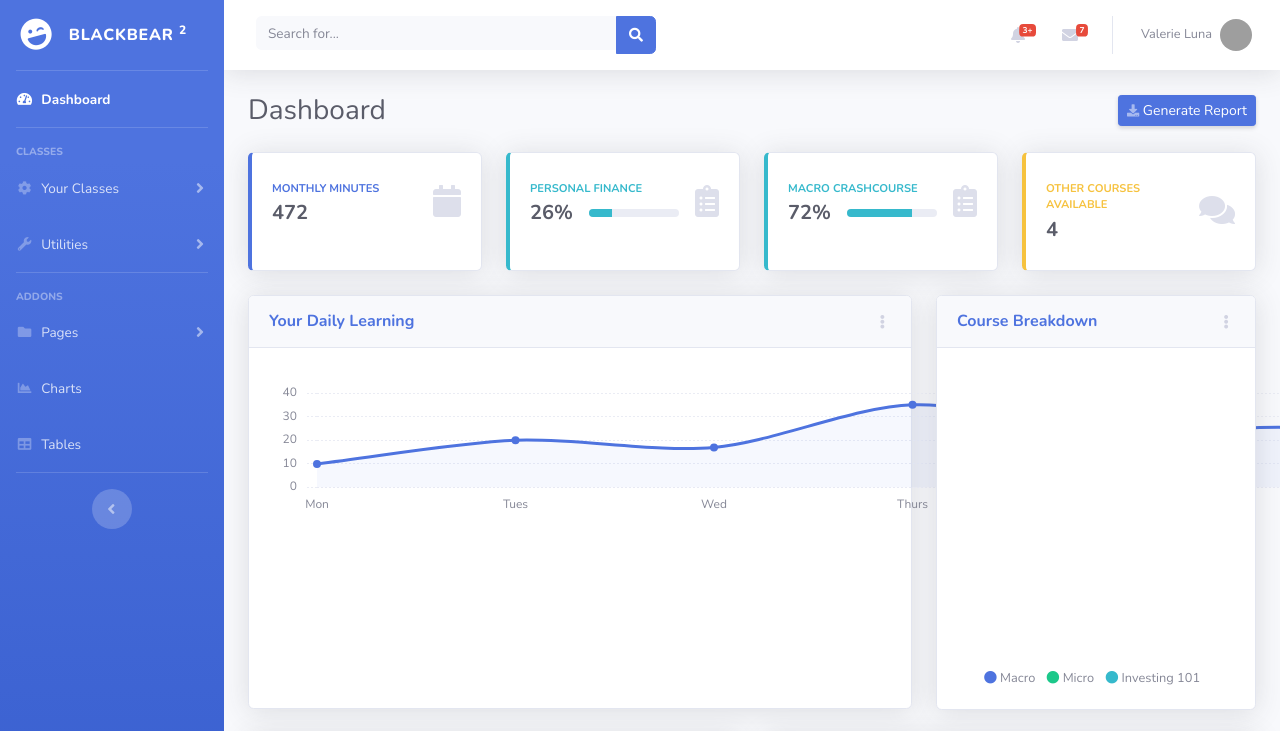
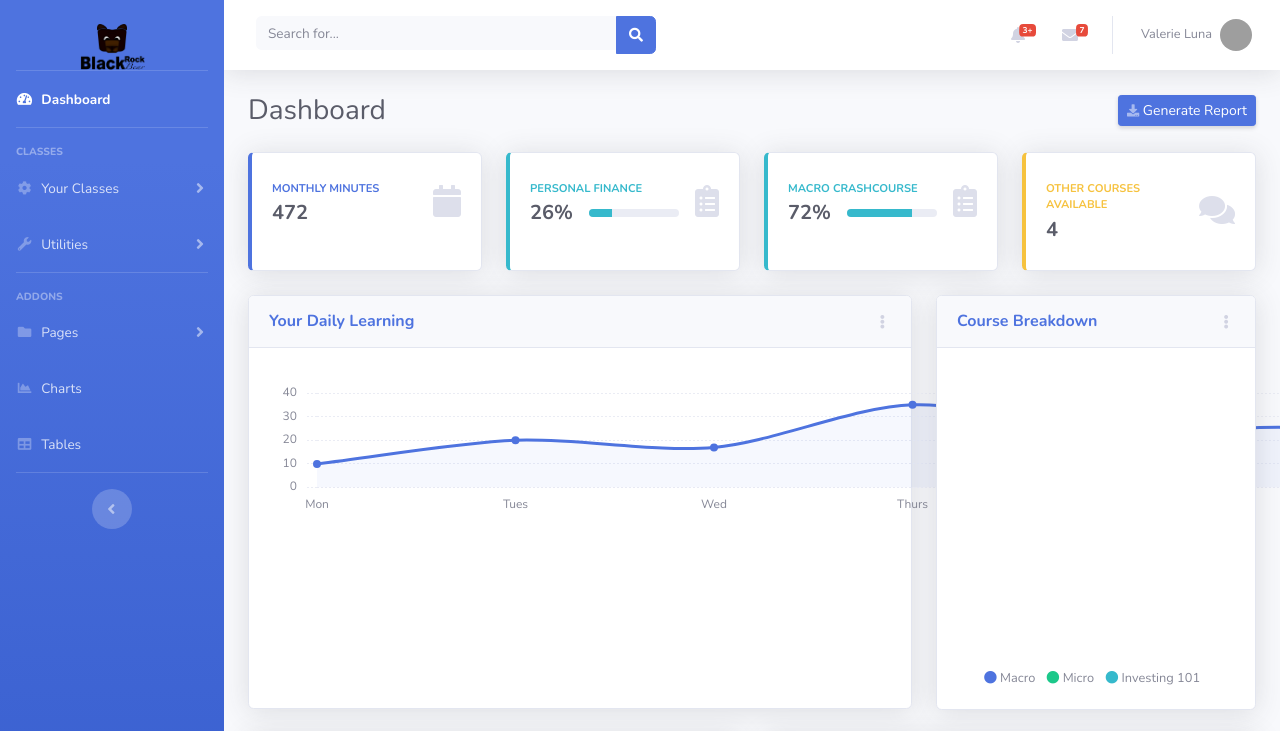
Before and after one commit to kaki123/BlackBear, a website with bundled scripts: page blackbear/index.html in a window 1280 px wide. Shown: the top 731 px of the page. Built offline with nearby package versions, Linux system fonts and the light colour scheme; grey boxes are pictures that could not be loaded.

Commit message:
Add image files and get logo in html

```diff
--- a/blackbear/index.html
+++ b/blackbear/index.html
@@ -29,11 +29,16 @@
     <ul class="navbar-nav bg-gradient-primary sidebar sidebar-dark accordion" id="accordionSidebar">
 
       <!-- Sidebar - Brand -->
-      <a class="sidebar-brand d-flex align-items-center justify-content-center" href="index.html">
-        <div class="sidebar-brand-icon rotate-n-15">
-          <i class="fas fa-laugh-wink"></i>
+      <a class="sidebar-brand d-flex-column align-items-center justify-content-center" href="index.html">
+
+           <div class="sidebar-brand-icon">
+          <img src="/blackbear/images/Hackathon%20Logo.png" alt="logo" width="30" height="30">
         </div>
-        <div class="sidebar-brand-text mx-3">BlackBear <sup>2</sup></div>
+
+            <div class="sidebar-brand-icon">
+          <img src="/blackbear/images/BlackRockBear.png" alt="name" width="65" height="30">
+        </div>
+
       </a>
 
       <!-- Divider -->
```
Also changed, not shown: blackbear/images/BlackRockBear.png (added), blackbear/images/Cash.png (added), blackbear/images/GraphUpwards.png (added), blackbear/images/Hackathon Logo Full.png (added), blackbear/images/Hackathon Logo.png (added), blackbear/images/Medal.png (added), blackbear/images/MoneyBag.png (added), blackbear/images/PiggyBank.png (added), blackbear/images/Wallet.png (added).
